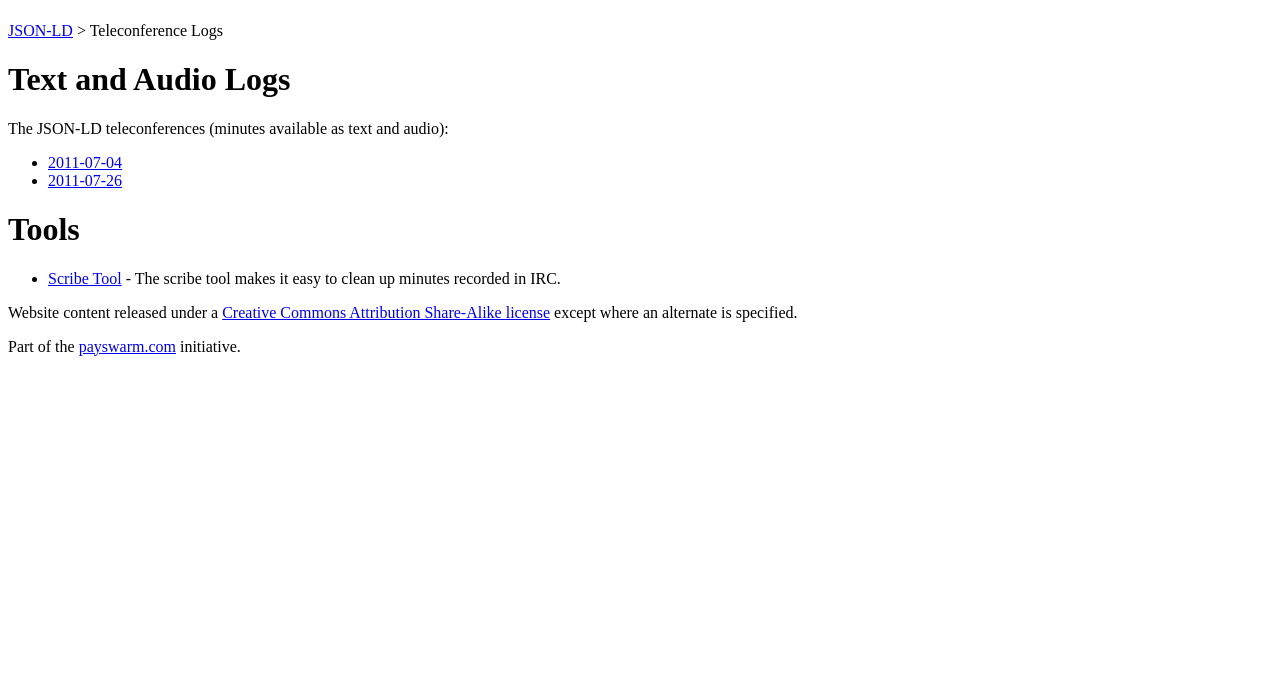
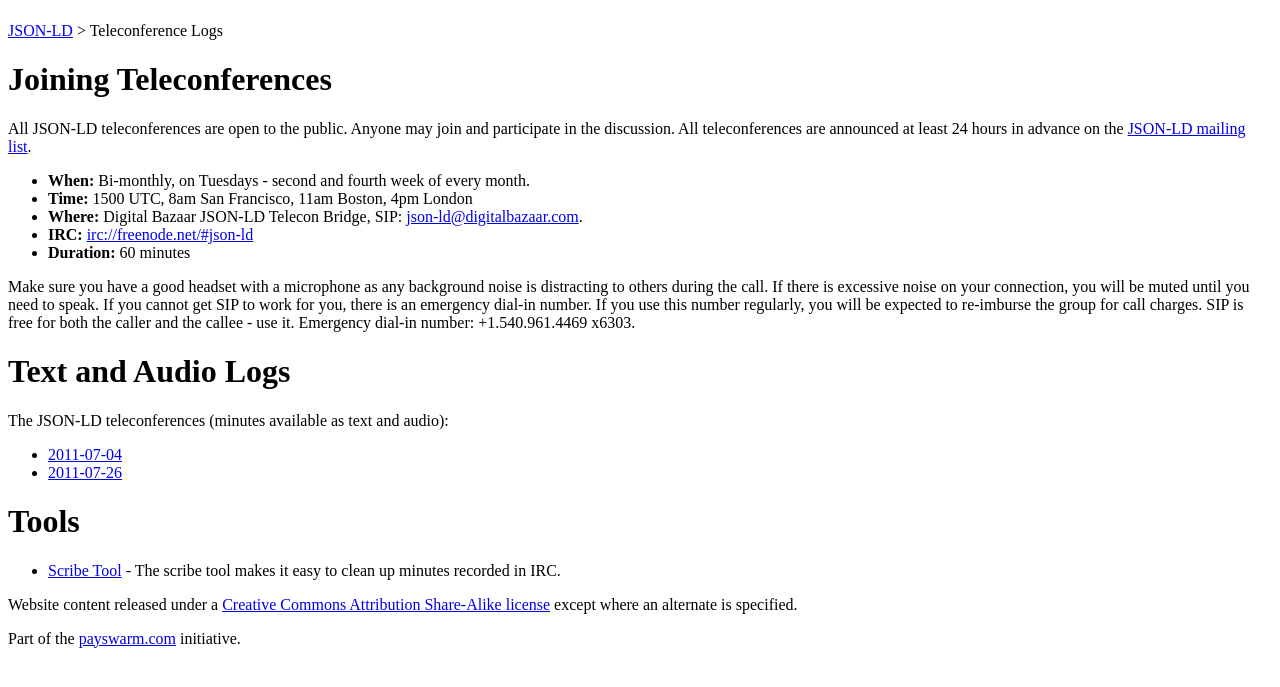
Before and after one commit to json-ld/minutes, a PHP site: page / in a window 1280 px wide. Shown: the part 58-745 px from the top of the page. Run offline with PHP 8.4, Linux system fonts and the light colour scheme; some libraries are stand-ins or nearby versions.

Commit message:
Added dial-in instructions.

```diff
--- a/index.php
+++ b/index.php
@@ -8,8 +8,7 @@ print <<< htmlcode
    xmlns:rdfs="http://www.w3.org/2000/01/rdf-schema#"
    xmlns:dcterms="http://purl.org/dc/terms/"
    xmlns:vcard="http://www.w3.org/2006/vcard/ns#"
-   xmlns:v="http://rdf.data-vocabulary.org/#"
-   >
+   xmlns:v="http://rdf.data-vocabulary.org/#">
    <head>
       <meta http-equiv="Content-Type" content="text/html;charset=utf-8" />
       <title>JSON-LD - Teleconference Logs</title>
@@ -29,6 +28,20 @@ print <<< htmlcode
          <div id="content">
             <div><a href="../">JSON-LD</a> &gt; Teleconference Logs</div>
             <div id="info">
+               <h1>Joining Teleconferences</h1>
+
+               <p>All JSON-LD teleconferences are open to the public. Anyone may join and participate in the discussion. All teleconferences are announced at least 24 hours in advance on the <a href="http://lists.w3.org/Archives/Public/public-linked-json/">JSON-LD mailing list</a>.</p>
+
+               <ul>
+                  <li><strong>When:</strong> Bi-monthly, on Tuesdays - second and fourth week of every month.</li>
+                  <li><strong>Time:</strong> 1500 UTC, 8am San Francisco, 11am Boston, 4pm London</li>
+                  <li><strong>Where:</strong> Digital Bazaar JSON-LD Telecon Bridge, SIP: <a href="sip:json-ld@digitalbazaar.com">json-ld@digitalbazaar.com</a>.</li>
+                  <li><strong>IRC:</strong> <a href="irc://freenode.net/#json-ld">irc://freenode.net/#json-ld</a>
+                  <li><strong>Duration:</strong> 60 minutes
+               </ul>
+
+               <p>Make sure you have a good headset with a microphone as any background noise is distracting to others during the call. If there is excessive noise on your connection, you will be muted until you need to speak. If you cannot get SIP to work for you, there is an emergency dial-in number. If you use this number regularly, you will be expected to re-imburse the group for call charges. SIP is free for both the caller and the callee - use it. Emergency dial-in number: +1.540.961.4469 x6303.
+
                <h1>Text and Audio Logs</h1>
                <p>The JSON-LD teleconferences (minutes available as text and audio):</p>
                <ul>
```
